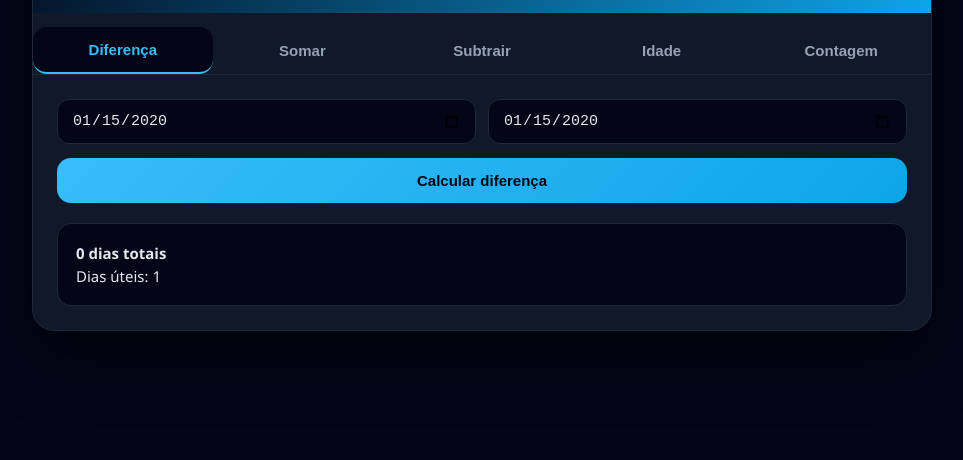
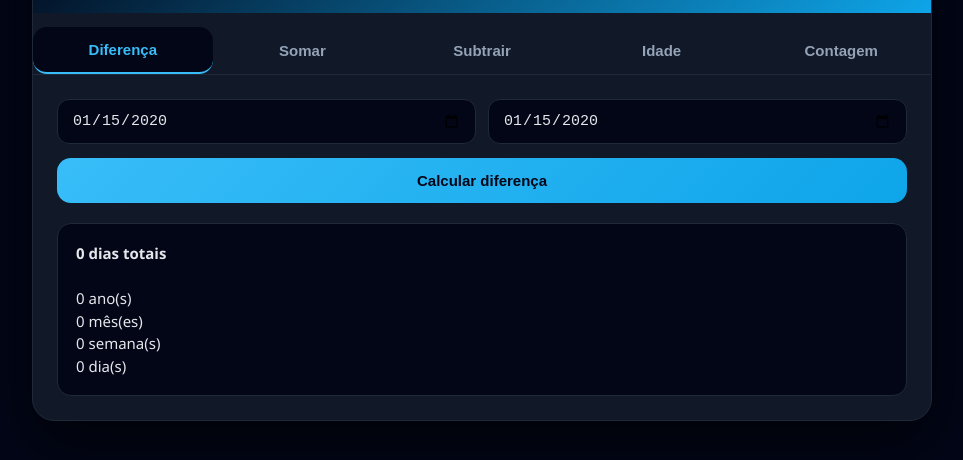
Before and after one commit to ObscurialStudio/Calculadora-de-Datas, a plain HTML site: page index.html in a window 1280 px wide. Both pictures are taken after typing "2020-01-15", "2020-01-15" into the empty fields and a click on the button "Calcular diferença". Shown: the part 116-576 px from the top of the page, without its empty margins (158-1121 px from the left). Drawn offline with Linux system fonts and the light colour scheme.

Commit message:
Update index.html

```diff
--- a/index.html
+++ b/index.html
@@ -1,3 +1,4 @@
+
 <!DOCTYPE html>
 <html lang="pt-BR">
 <head>
@@ -215,17 +216,48 @@ tabs.forEach(btn => {
 });
 
 btnDiff.onclick = () => {
-  const d1 = new Date(inicio.value);
-  const d2 = new Date(fim.value);
   if (!inicio.value || !fim.value) return;
 
-  const dias = Math.floor((d2 - d1) / 86400000);
-  let uteis = 0;
-  for (let d = new Date(d1); d <= d2; d.setDate(d.getDate() + 1)) {
-    if (d.getDay() !== 0 && d.getDay() !== 6) uteis++;
+  let d1 = new Date(inicio.value);
+  let d2 = new Date(fim.value);
+
+  if (d2 < d1) {
+    [d1, d2] = [d2, d1];
   }
 
-  resDiff.innerHTML = `<b>${dias} dias totais</b><br>Dias úteis: ${uteis}`;
+  d1.setHours(0,0,0,0);
+  d2.setHours(0,0,0,0);
+
+  // Total de dias
+  const diffMs = d2 - d1;
+  const totalDias = Math.floor(diffMs / (1000 * 60 * 60 * 24));
+
+  // Cálculo detalhado
+  let anos = d2.getFullYear() - d1.getFullYear();
+  let meses = d2.getMonth() - d1.getMonth();
+  let dias = d2.getDate() - d1.getDate();
+
+  if (dias < 0) {
+    meses--;
+    const ultimoMes = new Date(d2.getFullYear(), d2.getMonth(), 0);
+    dias += ultimoMes.getDate();
+  }
+
+  if (meses < 0) {
+    anos--;
+    meses += 12;
+  }
+
+  const semanas = Math.floor(dias / 7);
+  dias = dias % 7;
+
+  resDiff.innerHTML = `
+    <b>${totalDias} dias totais</b><br><br>
+    ${anos} ano(s)<br>
+    ${meses} mês(es)<br>
+    ${semanas} semana(s)<br>
+    ${dias} dia(s)
+  `;
 };
 
 btnSomar.onclick = () => {
```
